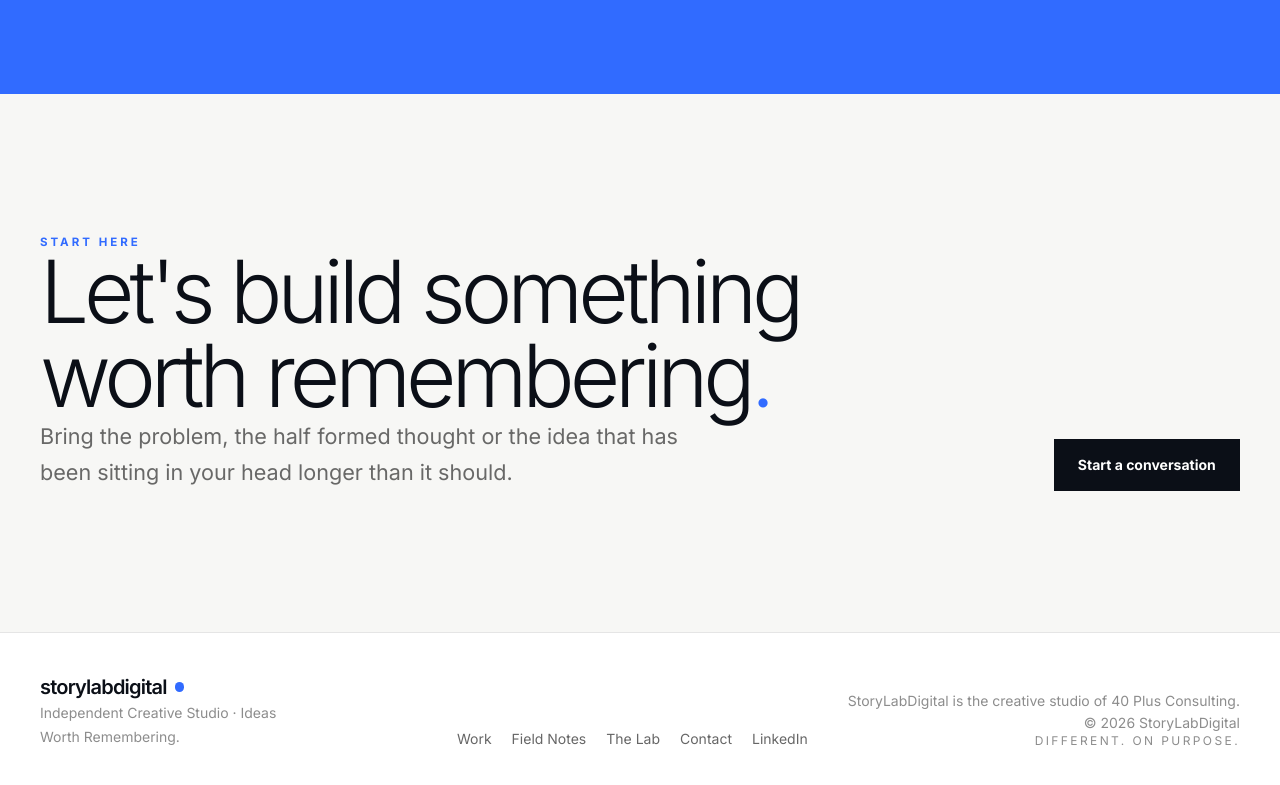
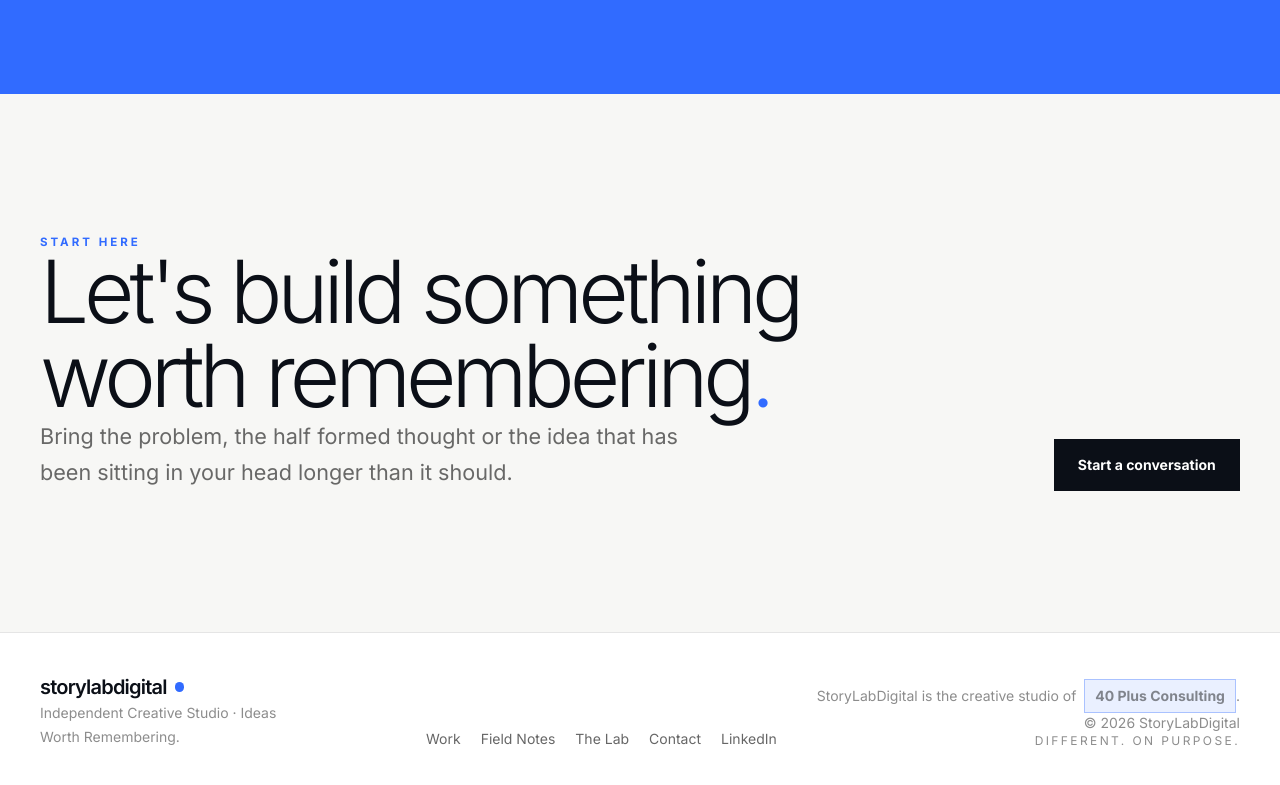
Before and after one commit to StoryLabDigital/storylabdigital-site, a Next.js app: page / in a window 1280 px wide. Shown: the part 10449-11234 px from the top of the page. Built offline with nearby package versions, Linux system fonts and the light colour scheme.

Commit message:
Highlight 40 Plus footer link

```diff
--- a/app/components/Footer.tsx
+++ b/app/components/Footer.tsx
@@ -92,7 +92,7 @@ export default function Footer({
               href="https://www.40plus.co.za"
               target="_blank"
               rel="noreferrer"
-              className={`underline decoration-current/35 underline-offset-4 transition-colors ${linkClasses}`}
+              className="ml-1 inline-flex items-center border border-[#316bff]/35 bg-[#316bff]/10 px-2.5 py-1 font-bold text-[#316bff] underline decoration-[#316bff]/40 underline-offset-4 transition-colors hover:border-[#316bff] hover:bg-[#316bff] hover:text-white"
             >
               40 Plus Consulting
             </a>
```
